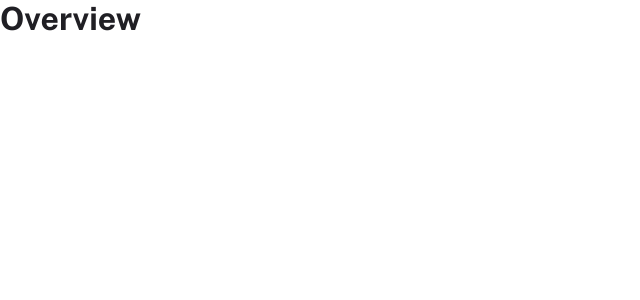
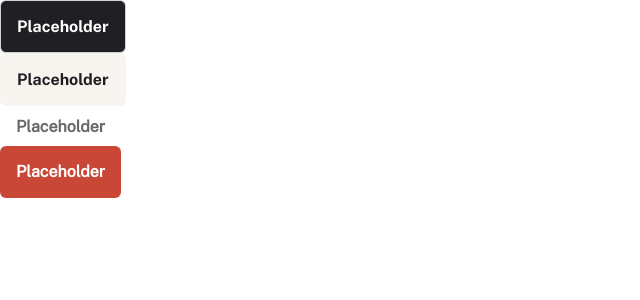
Before and after one commit to MT1EL/personal-finance, a React (Vite) app: page /overview in a window 1280 px wide. Shown: the top 300 px of the page, without its empty margins (0-640 px from the left). Built offline with nearby package versions, Linux system fonts and the light colour scheme.

Commit message:
theme: buttons

```diff
--- a/package.json
+++ b/package.json
@@ -13,6 +13,7 @@
     "@chakra-ui/react": "^2.8.0",
     "@emotion/react": "^11.14.0",
     "@emotion/styled": "^11.14.0",
+    "@svgr/webpack": "^8.1.0",
     "framer-motion": "^11.15.0",
     "next-themes": "^0.4.4",
     "react": "^18.3.1",
--- a/src/pages/authenticated/Overview.tsx
+++ b/src/pages/authenticated/Overview.tsx
@@ -1,7 +1,13 @@
-import { Text } from "@chakra-ui/react";
-
+import { Button } from "@chakra-ui/react";
 const Overview = () => {
-  return <Text textStyle="text1">Overview</Text>;
+  return (
+    <>
+      <Button variant={"primary"}>Placeholder</Button>
+      <Button variant={"secondary"}>Placeholder</Button>
+      <Button variant={"tertiary"}>Placeholder</Button>
+      <Button variant={"destroy"}>Placeholder</Button>
+    </>
+  );
 };
 
 export default Overview;
--- a/src/theme/theme.ts
+++ b/src/theme/theme.ts
@@ -2,13 +2,13 @@
 import { extendTheme } from "@chakra-ui/react";
 import "../assets/fonts/static/PublicSans-Bold.ttf";
 import "../assets/fonts/static/PublicSans-Regular.ttf";
-
 // 2. Call `extendTheme` and pass your custom values
 const theme = extendTheme({
   fonts: {
     heading: "Public Sans Bold",
     body: "Public Sans",
   },
+
   colors: {
     beige: {
       100: "#F8F4F0",
@@ -21,13 +21,13 @@ const theme = extendTheme({
       900: "#201F24",
     },
     secondary: {
-      green: "#277C78",
-      yellow: "#F2CDAC",
-      cyan: "#82C9D7",
-      navy: "#626070",
-      red: "#C94736",
       purple: "#826CB0",
     },
+    green: "#277C78",
+    yellow: "#F2CDAC",
+    cyan: "#82C9D7",
+    navy: "#626070",
+    red: "#C94736",
     purple: "#AF81BA",
     Turquoise: "#597C7C",
     brown: "#93674F",
@@ -109,6 +109,58 @@ const theme = extendTheme({
     400: "32px",
     500: "40px",
   },
+
+  components: {
+    Button: {
+      baseStyle: {
+        display: "flex",
+        alignItems: "center",
+        justifyContent: "center",
+        gap: 200,
+        padding: 200,
+        border: "1px solid #D2D2D2",
+        minHeight: "fit-content",
+      },
+      sizes: {},
+
+      variants: {
+        primary: {
+          textStyle: "text4Bold",
+          backgroundColor: "grey.900",
+          color: "white",
+          _hover: {
+            backgroundColor: "grey.500",
+          },
+        },
+        secondary: {
+          textStyle: "text4Bold",
+          backgroundColor: "beige.100",
+          color: "grey.900",
+          borderColor: "transparent",
+          _hover: {
+            backgroundColor: "white",
+            borderColor: "beige.500",
+          },
+        },
+        tertiary: {
+          padding: 0,
+          border: "none",
+          color: "grey.500",
+          _hover: {
+            color: "grey.900",
+          },
+        },
+        destroy: {
+          backgroundColor: "red",
+          color: "white",
+          border: "none",
+          _hover: {
+            opacity: 0.8, // Adding a slight white overlay with reduced opacity
+          },
+        },
+      },
+    },
+  },
 });
 
 export default theme;
```
Also changed, not shown: 1 other file (tests, documents, lock files or other folders).
